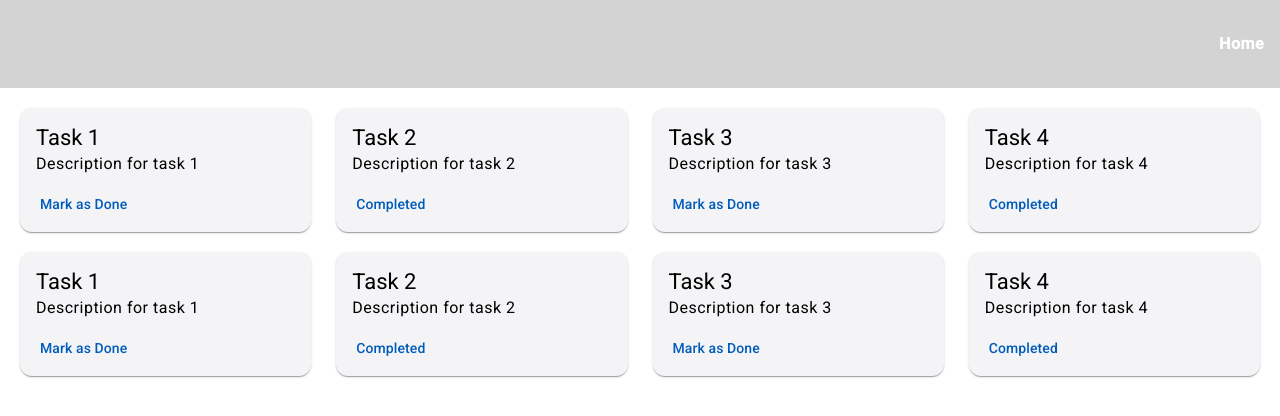
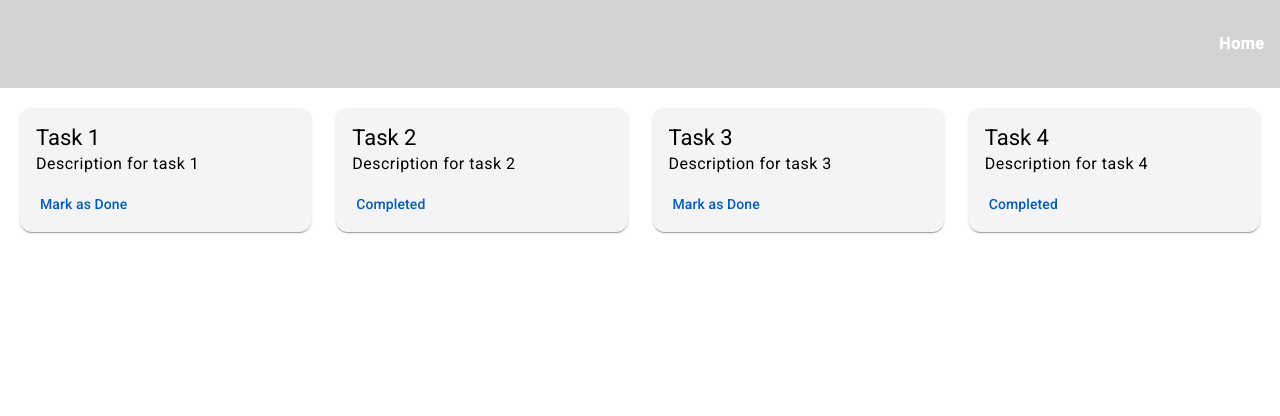
Before and after one commit to ksimali/taskmanager-app, an Angular app: page / in a window 1280 px wide. Shown: the top 416 px of the page. Built offline with nearby package versions, Linux system fonts and the light colour scheme.

Commit message:
Setup routing to display components : - Delete l'affiche direct des components in app.component template - Add routes for the homepage

```diff
--- a/src/app/app-routing.module.ts
+++ b/src/app/app-routing.module.ts
@@ -1,7 +1,10 @@
 import { NgModule } from '@angular/core';
 import { RouterModule, Routes } from '@angular/router';
+import { TaskListComponent } from './task-list/task-list.component';
 
-const routes: Routes = [];
+const routes: Routes = [
+  {path: '', component: TaskListComponent}
+];
 
 @NgModule({
   imports: [RouterModule.forRoot(routes)],
--- a/src/app/app.component.html
+++ b/src/app/app.component.html
@@ -6,6 +6,8 @@
   </nav>
 </header>
 
-<app-task-list-input [tasks] = "tasks" (taskChanged) = "updateTask($event)"></app-task-list-input>
+<!-- <app-task-list-input [tasks] = "tasks" (taskChanged) = "updateTask($event)"></app-task-list-input> -->
 
-<app-task-list></app-task-list>
+<!-- <app-task-list></app-task-list> -->
+
+<router-outlet></router-outlet>
```
